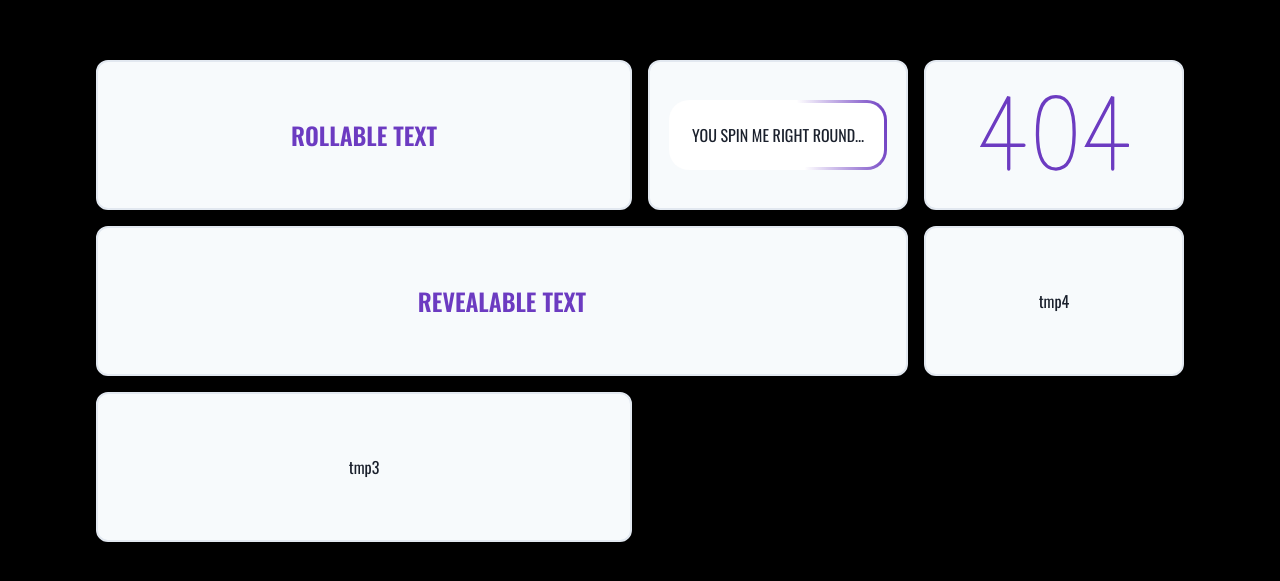
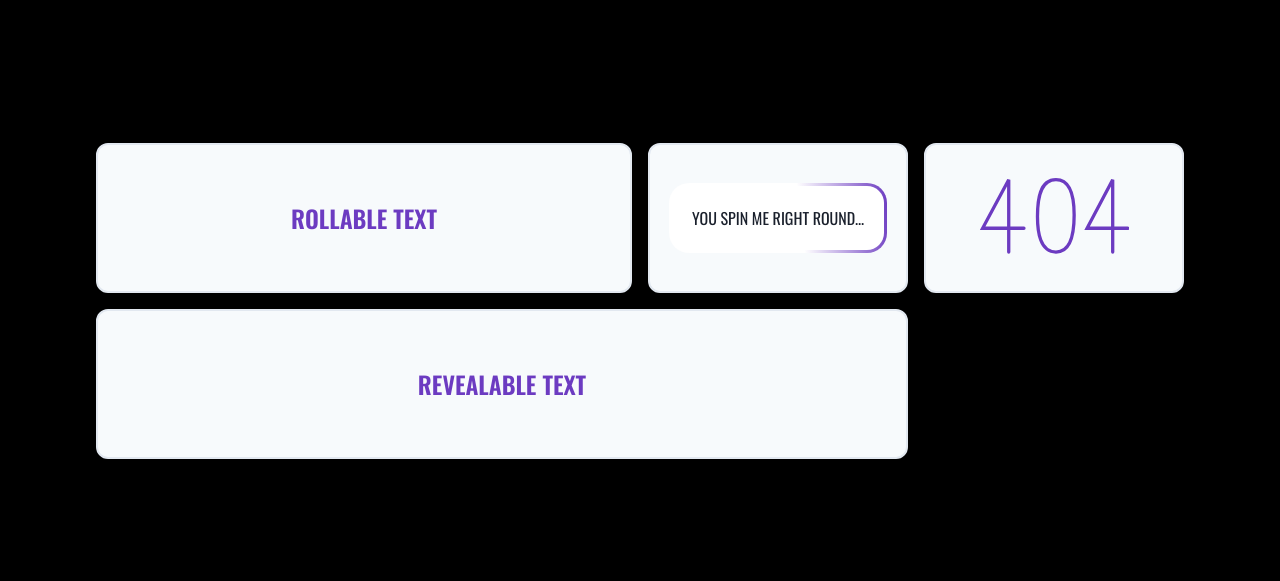
Before and after one commit to YuliaKletsova/Favorite_Animations, a Next.js app: page / in a window 1280 px wide. Shown: the part 119-700 px from the top of the page. Built offline with nearby package versions, Linux system fonts and the light colour scheme.

Commit message:
remove empty slots

```diff
--- a/src/components/card/index.tsx
+++ b/src/components/card/index.tsx
@@ -36,14 +36,6 @@ export const CssGrid = () => {
                 content: <NotFound />,
                 colSpan: 1,
             },
-            {
-                content: <div>tmp3</div>,
-                colSpan: Math.floor(Math.random() * 3) + 1,
-            },
-            {
-                content: <div>tmp4</div>,
-                colSpan: Math.floor(Math.random() * 3) + 1,
-            },
         ]);
     }, []);
 
```
